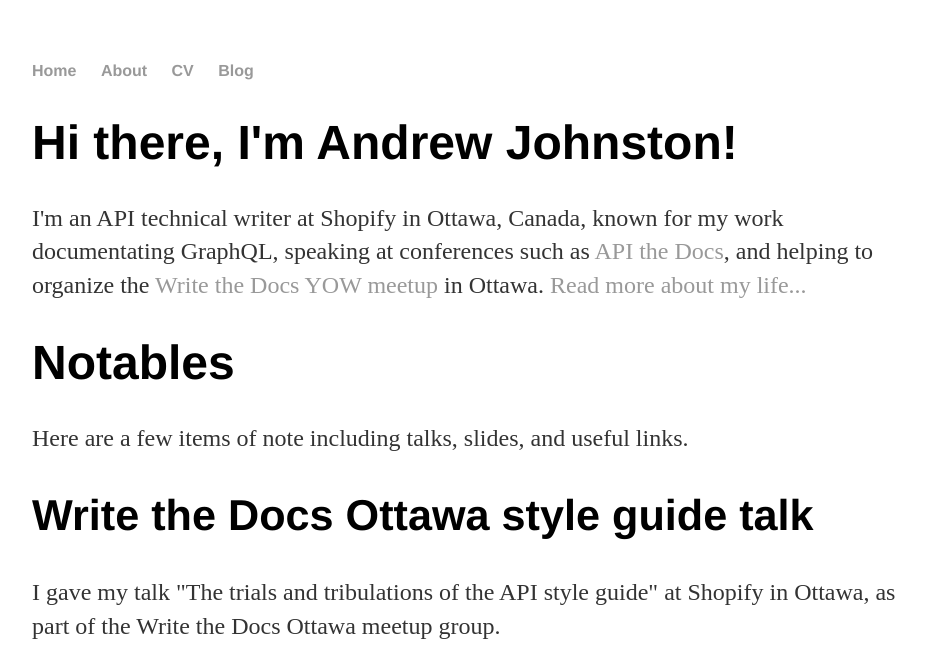
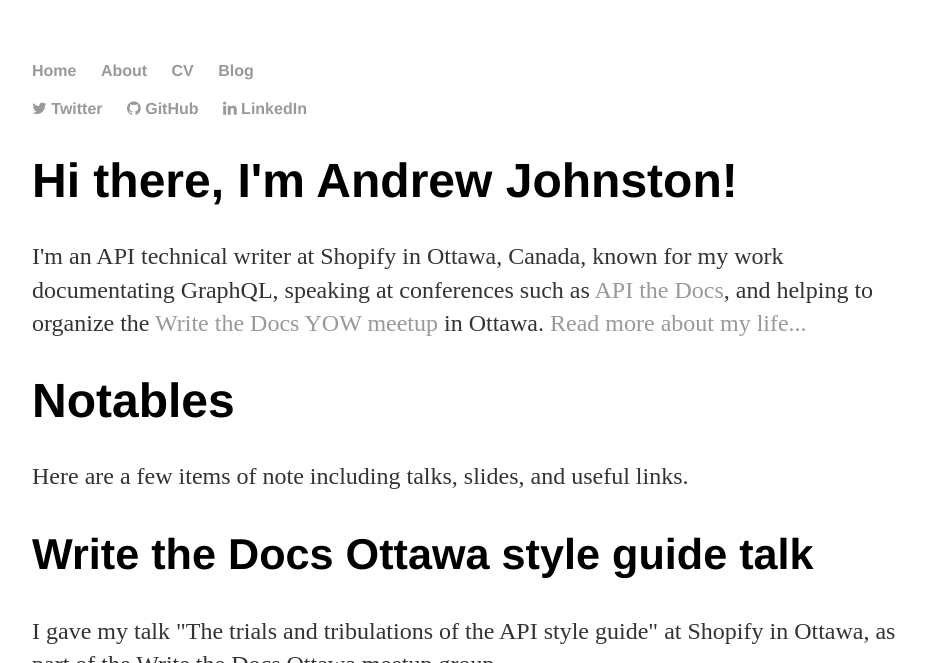
Before and after one commit to andrewjtech123/andrewjtech123.github.io, a Jekyll site: the page built from index.html, in a window 1280 px wide and 900 px high, cut to the strip 0-663 px from the top of the window. Shown: the whole strip, without its empty margins (160-1086 px from the left). Built offline with Jekyll 4.4.1, drawn with Linux system fonts in a browser that asks for light colours; nearby versions of some CDN libraries; some of the changed text lies outside the part shown.

Commit message:
adds social buttons

```diff
--- a/_config.yml
+++ b/_config.yml
@@ -8,3 +8,10 @@
   - jekyll-feed
 
 plugins: [jekyll-youtube]
+
+twitter_username:     andrewjtech123
+github_username:      andrewjtech123
+linkedin_username:    andrew-johnston-8b202511
+google_plus_username: AleksandarTodorovićr3bl
+facebook_username:    aleksandar.todorovic.r3bl
+dribbble_username:
--- a/_layouts/default.html
+++ b/_layouts/default.html
@@ -4,6 +4,7 @@
 			<title>{{ page.title }}</title>
 			<!-- link to main stylesheet -->
 			<link rel="stylesheet" type="text/css" href="/css/main.css">
+			<link rel="stylesheet" href="//maxcdn.bootstrapcdn.com/font-awesome/4.3.0/css/font-awesome.min.css">
 		</head>
 		<body>
 			<nav>
@@ -13,13 +14,49 @@
 	        		<li><a href="/cv">CV</a></li>
 	        		<li><a href="/blog">Blog</a></li>
 	    		</ul>
+					<ul>
+						<li>
+							<a href="https://twitter.com/{{ site.twitter_username }}">
+								<i class="fa fa-twitter"></i> Twitter
+							</a>
+						</li>
+						<li>
+							<a href="https://github.com/{{ site.github_username }}">
+								<i class="fa fa-github"></i> GitHub
+							</a>
+						</li>
+						<li>
+							<a href="https://linkedin.com/in/{{ site.linkedin_username }}">
+								<i class="fa fa-linkedin"></i> LinkedIn
+							</a>
+						</li>
+					</ul>
+
 			</nav>
 			<div class="container">
 
 			{{ content }}
 
 			</div><!-- /.container -->
+
 			<footer>
+					<ul>
+						<li>
+					    <a href="https://twitter.com/{{ site.twitter_username }}">
+					      <i class="fa fa-twitter"></i> Twitter
+					    </a>
+					  </li>
+						<li>
+					    <a href="https://github.com/{{ site.github_username }}">
+					      <i class="fa fa-github"></i> GitHub
+					    </a>
+					  </li>
+						<li>
+					    <a href="https://linkedin.com/in/{{ site.linkedin_username }}">
+					      <i class="fa fa-linkedin"></i> LinkedIn
+					    </a>
+					  </li>
+					</ul>
 	    		<ul>
 	        		<li><a href="mailto:gentleman1@gmail.com">email</a></li>
 	        		<li><a href="https://github.com/andrewjtech123">github.com/andrewjohnston</a></li>
```
